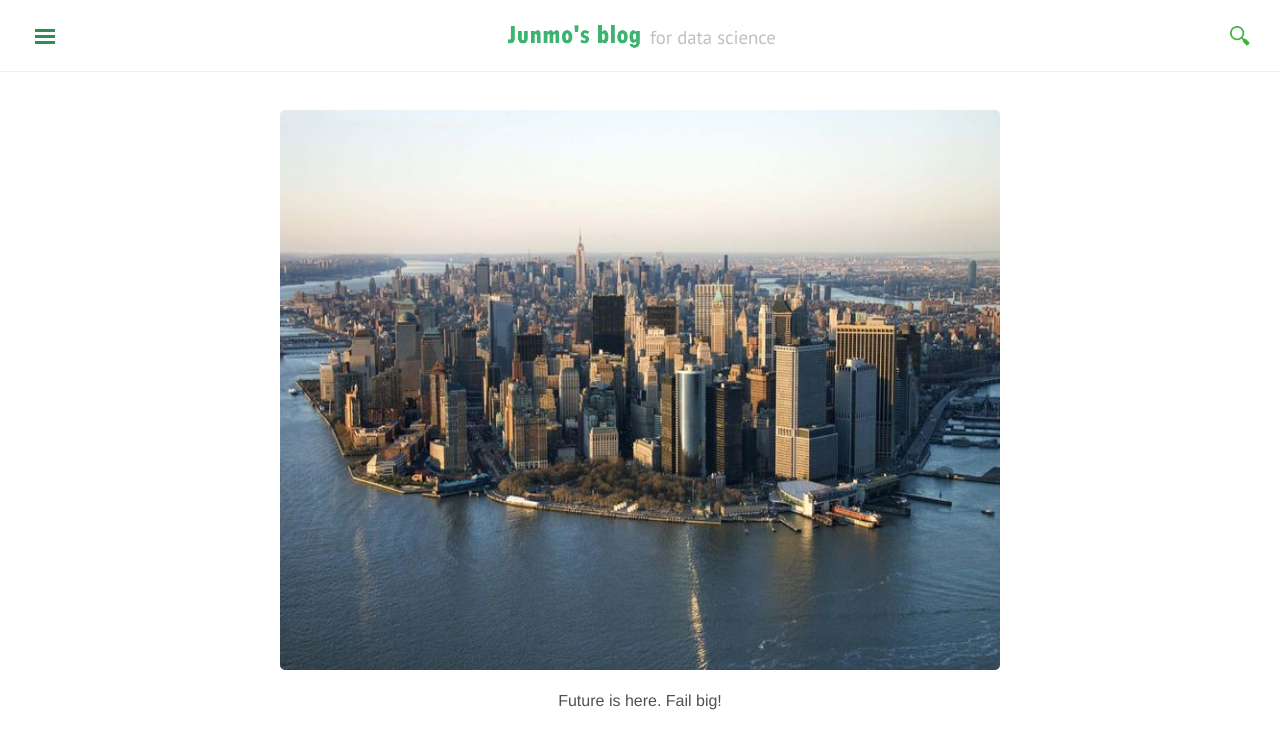
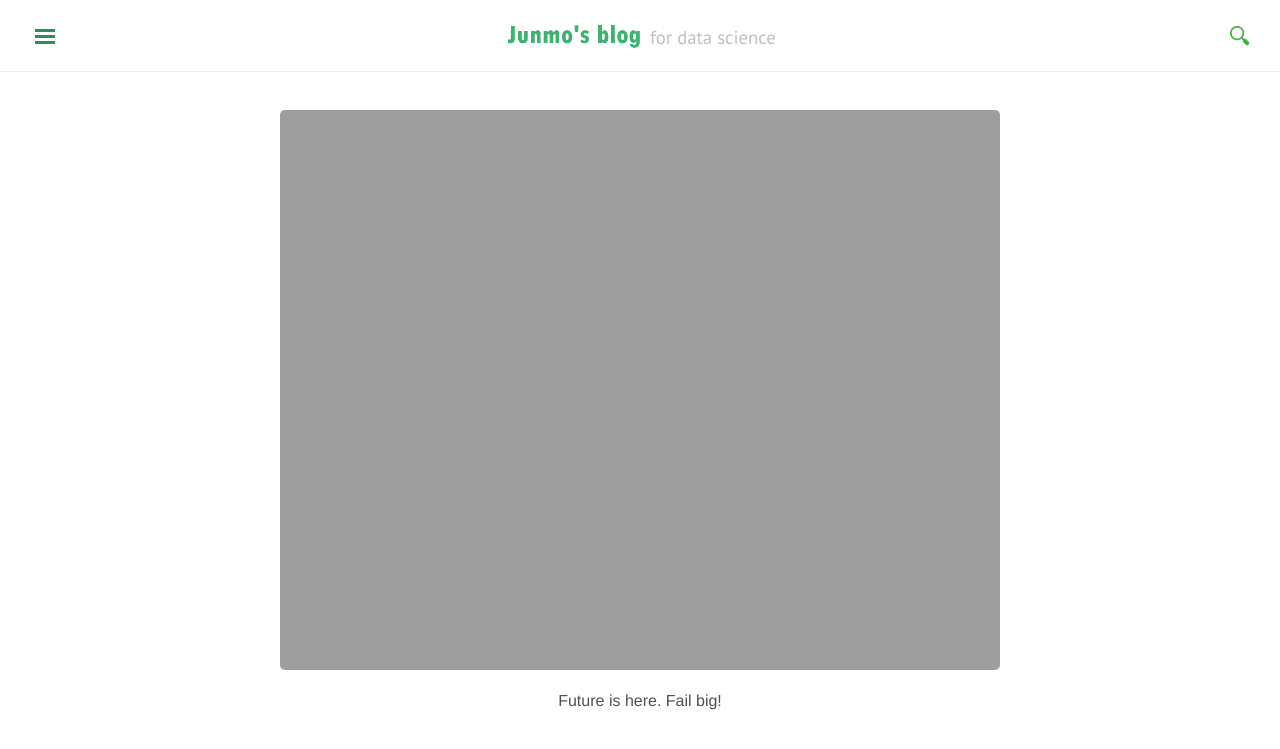
Before and after one commit to jjmstars/jjmstars.github.io, a Jekyll site: the page built from index.html, in a window 1280 px wide. Shown: the top 749 px of the page. Built offline with Jekyll 4.4.1, drawn with Linux system fonts in a browser that asks for light colours; nearby versions of some CDN libraries; comment, search, counter and statistics services are not loaded.

Commit message:
Update _config.yml

```diff
--- a/_config.yml
+++ b/_config.yml
@@ -51,7 +51,7 @@ tag_page: '/blog/tags/'
 category_page: '/blog/categories/'
 
 hero:
-  image: https://jjmstars.github.io/public/skyline.jpg
+  image: https://jjmstars.github.io/public/skyline2.jpg
   caption: Future is here. Fail big!
 # Puglins
 mathjax: true # whether support mathjax
```
